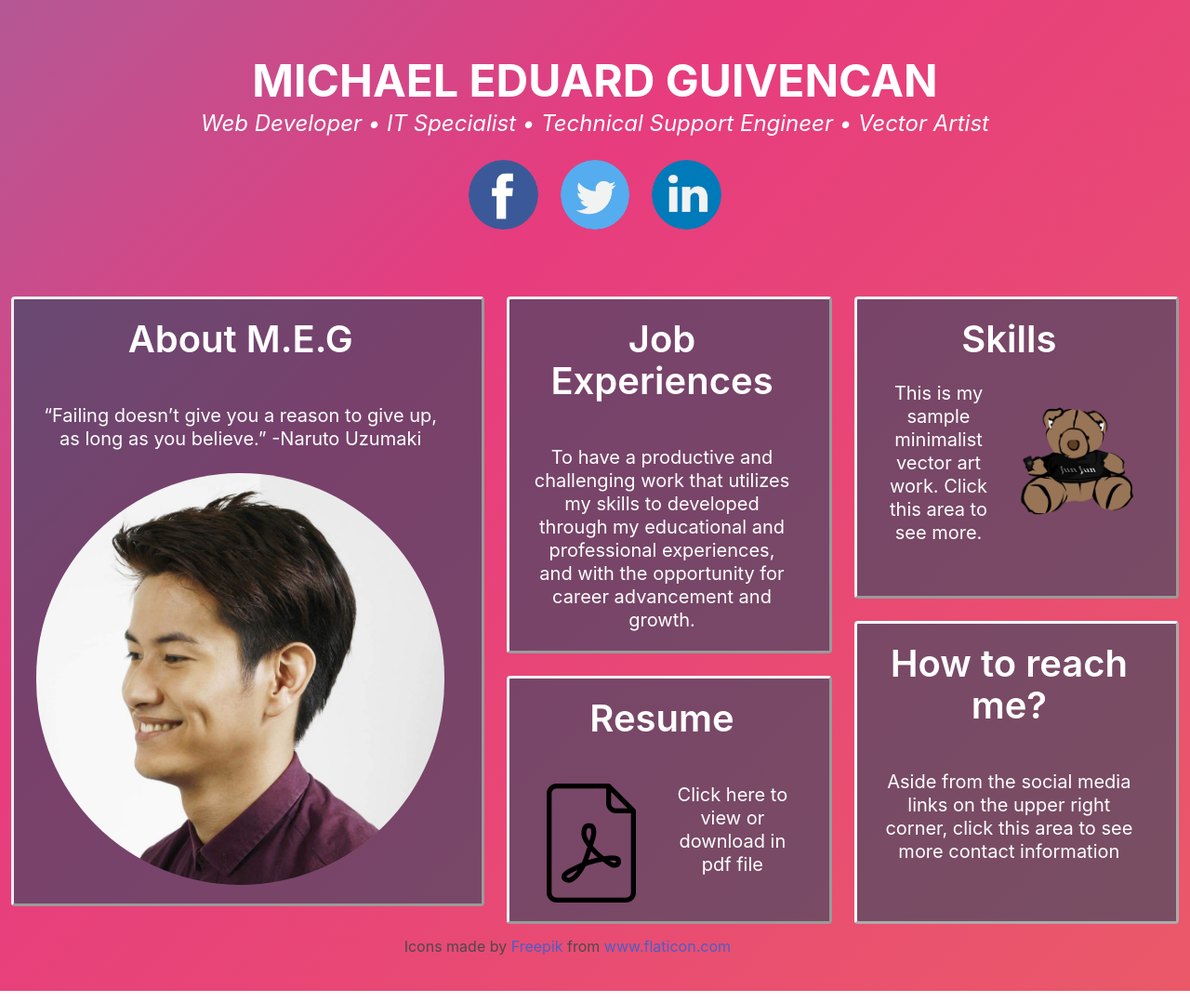
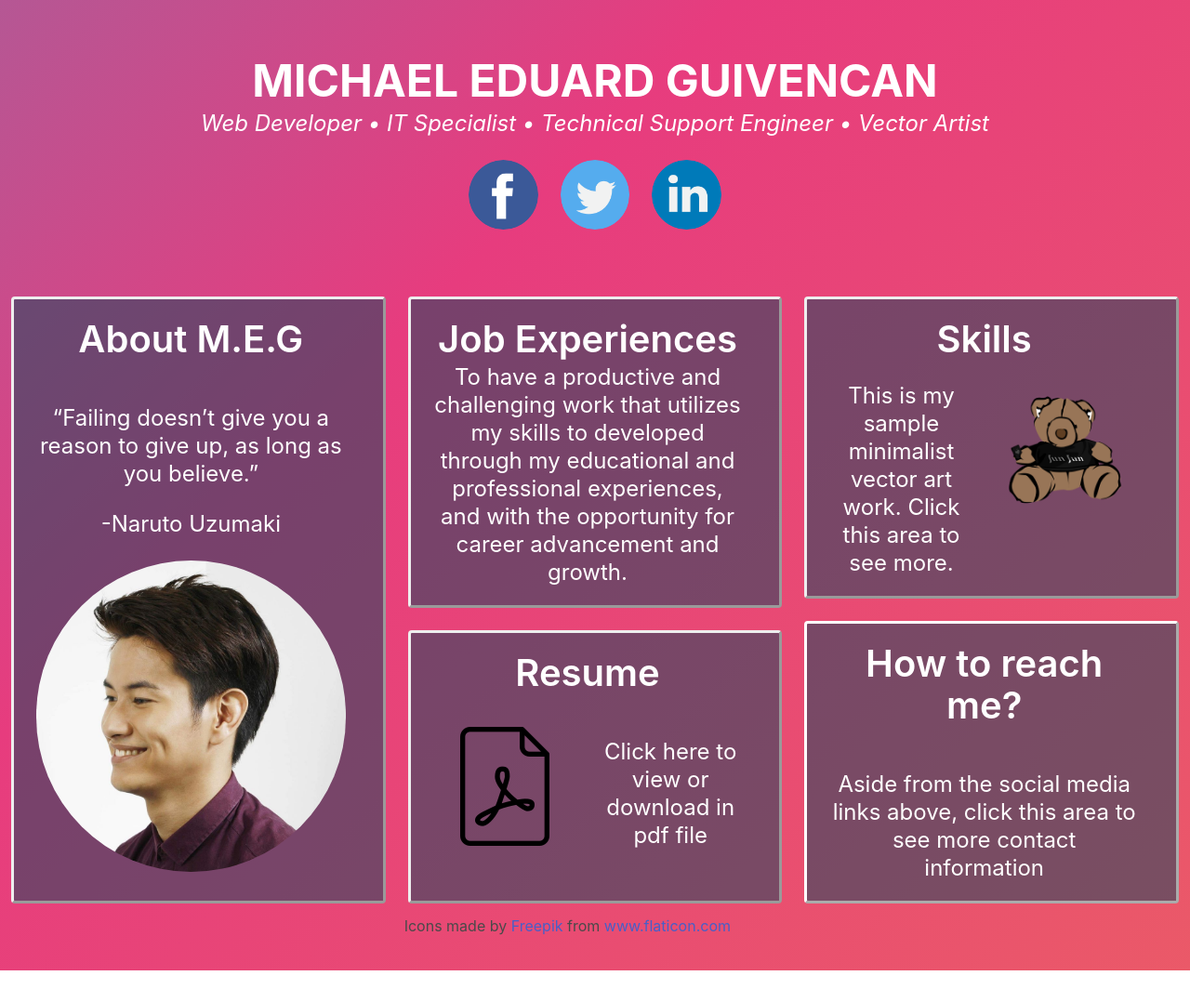
Before and after one commit to meguivencan/meguivencan.github.io, a plain HTML site: page index.html in a window 1280 px wide. Shown: the whole page at 93% size. After the commit the page ends 1056 px from the top, so only its background shows below. Drawn offline with nearby package versions, Linux system fonts and the light colour scheme.

Commit message:
finalize index layout

```diff
--- a/index.html
+++ b/index.html
@@ -117,26 +117,26 @@
 	</section>
   	<div class="column">
   		<div class="tile is-ancestor">
-      <div class="tile is-vertical">
-        <div class="tile">
-          <div class="tile is-parent is-5">
-            <a href="pages/aboutme.html">
-              <article class="tile is-child notification has-text-white tile-grow tile-border">
+	  		<div class="tile is-parent">
+		    	<a href="pages/aboutme.html" class="tile is-child notification has-text-white tile-grow tile-border">
+	            	<article class="">
 	                	<p class="title has-text-centered is-size-2">About M.E.G</p>
 	                	<br />
-                <p class="subtitle has-text-centered">“Failing doesn’t give you a reason to give up, as long as you believe.” -Naruto Uzumaki</p>
+	                	<p class="subtitle has-text-centered is-size-4">“Failing doesn’t give you a reason to give up, as long as you believe.”</p>
+	                	<p class="subtitle has-text-centered is-size-4">-Naruto Uzumaki</p>
 		                <figure class="image">
 		                  <img src="logo/profile.jpg" class="is-rounded">
 		                </figure>
 	            	</article>
 	        	</a>
 	    	</div>
+			<div class="tile is-vertical is-8">
+			    <div class="tile">
 			      	<div class="tile is-parent is-vertical">
 			        	<a href="pages/jobexperience.html" class="is-child notification tile tile-grow  tile-border has-text-white">
 			              	<article class="">
 				                <p class="title has-text-centered is-size-2">Job Experiences</p>
-                <br/ >
-                <p class="subtitle has-text-centered">
+				                <p class="subtitle has-text-centered is-size-4">
 				                To have a productive and challenging work that utilizes my skills to developed through my educational and professional experiences, and with the opportunity for career advancement and growth.</p>
 			            	</article>
 			            </a>
@@ -144,43 +144,42 @@
 			            	<article class="">
 				                <p class="title has-text-centered  is-size-2">Resume</p>
 				                <br />
-	              <div class="columns">
+				                <div class="columns is-mobile is-centered">
 					                <div class="column">
+					                	<div class="columns is-centered is-mobile">
 					                    	<img src="logo/pdf.png" class="image is-128x128">
-
+					                	</div>
 					                </div>
 					                <div class="column">
-	                    <p class="subtitle has-text-centered">Click here to view or download in pdf file</p>
+					                    <p class="subtitle has-text-centered is-size-4">Click here to view or download in pdf file</p>
 					                </div>
 				                </div>
 				            </article>
 			            </a>
-
 			        </div>
 			        <div class="tile is-parent is-vertical">
 			        	<a href="pages/skills.html" class="is-child notification tile tile-grow  tile-border has-text-white">
 			              	<article class="">
 		                		<p class="title has-text-centered  is-size-2">Skills</p>
-
-              	<div class="columns">
+		              			<div class="columns is-mobile">
 			              			<div class="column">
-              			 <p class="subtitle has-text-centered">This is my sample minimalist vector art work. Click this area to see more.</p>
+			              			 	<p class="subtitle has-text-centered is-size-4">This is my sample minimalist vector art work. Click this area to see more.</p>
 			              			</div>
 				              		<div class="column">
-
-			            <figure class="image">
+				              			<div class="columns is-mobile is-centered">
+				              				<figure class="image is-128x128">
 								                <img src="logo/badbear_nobg.png">
 								            </figure>
 				              			</div>
 				              		</div>
+			              		</div>
 			            	</article>
 			            </a>
-
 			            <a href="" class="tile is-child notification  tile-grow  tile-border has-text-white" id="modal-open">
 				            <article class="">
 				              	<p class="title has-text-centered  is-size-2">How to reach me?</p>
 				              	<br />
-              <p class="subtitle has-text-centered">Aside from the social media links on the upper right corner, click this area to see more contact information</p>
+				              	<p class="subtitle has-text-centered is-size-4">Aside from the social media links above, click this area to see more contact information</p>
 				            </article>
 			            </a>
 			        </div>
@@ -188,7 +187,6 @@
 		    </div>
 		</div>
     </div>
-  </hr>
 	<div class="columns">
 	    <div class="column">
 
@@ -201,7 +199,6 @@
 	    </div>
     </div>
     <div class="columns">
-
     	<div class="column">
     		<div class="modal" id="modal">
         		<div class="modal-background"></div>
@@ -209,13 +206,11 @@
          				<header class="modal-card-head">
 				            <p class="modal-card-title">Contacts</p>
 				            <button class="delete" aria-label="close" id="modal-close"></button>
-
           				</header>
 				        <section class="modal-card-body">
 				            <div class="columns">
 				            	<div class="column is-2">
 				                	<img src="logo/email.png" class="image is-64x64">
-
 				                </div>
 				                <div class="column">
 				                	<h1 class="title">meguivencan@gmail.com</h1>
@@ -224,7 +219,6 @@
 				            <div class="columns">
 				                <div class="column is-2">
 				                	<img src="logo/viber.png" class="image is-64x64">
-
 				                </div>
 				                <div class="column">
 				                	<h1 class="title">+639287580119</h1>
@@ -236,8 +230,6 @@
       		</div>
         </div>
     </div>
-
-
 </body>
 <script type="text/javascript">
 
```
Lines whose indentation alone changed are shown as unchanged.
